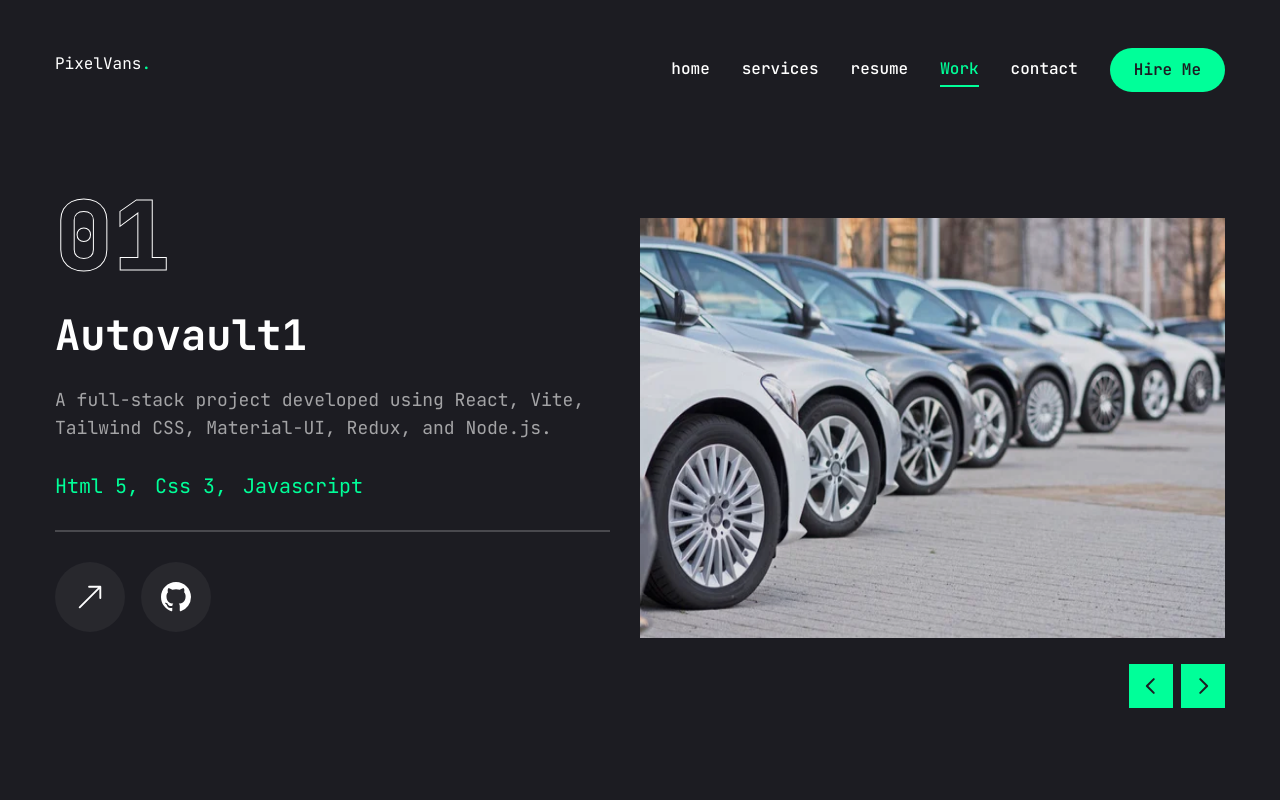
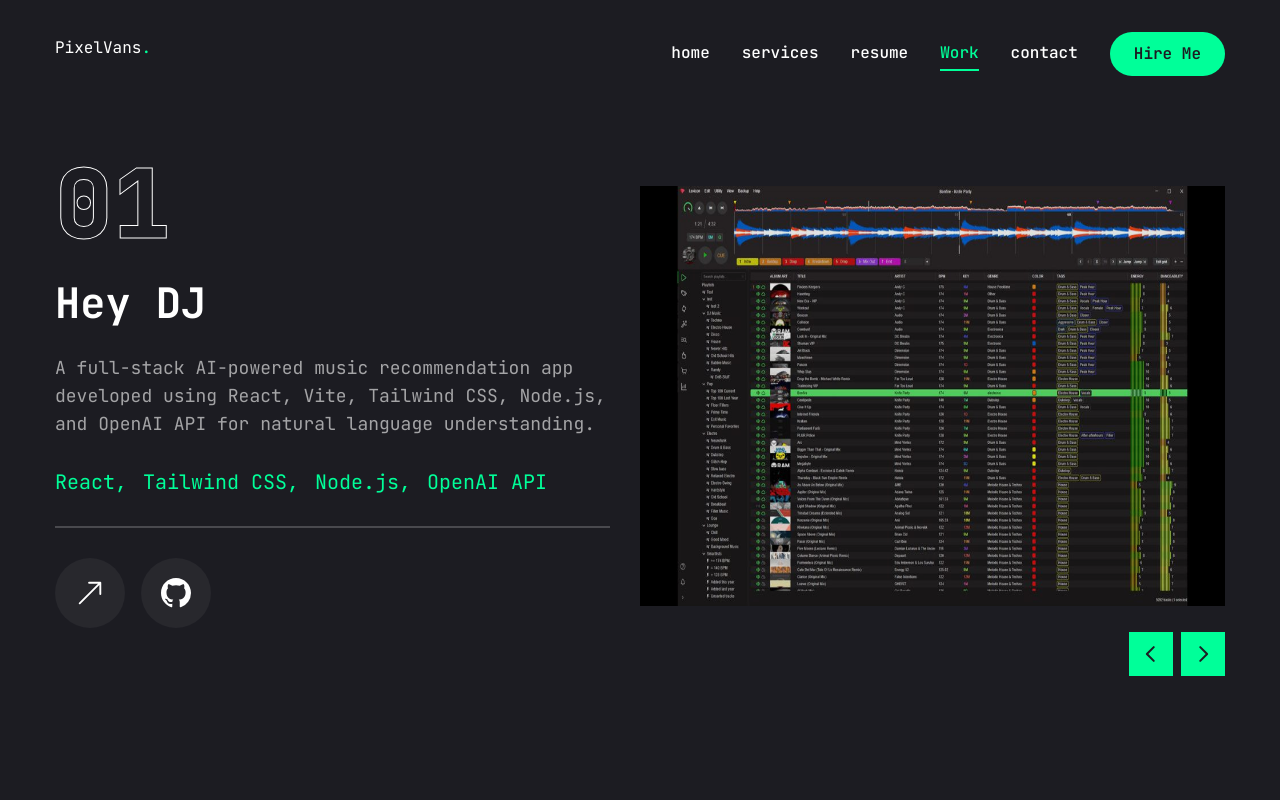
Before and after one commit to PixelVans/PORTFOLIO, a Next.js app: page /work in a window 1280 px wide. Built offline with nearby package versions, Linux system fonts and the light colour scheme.

Commit message:
slidebar fix

```diff
--- a/app/services/page.jsx
+++ b/app/services/page.jsx
@@ -16,22 +16,25 @@
   },
   {
     num: '02',
-    title: 'Graphic Design',
-    description: 'Creating eye-catching visuals to enhance your brand identity and communication.',
+    title: 'Data Entry/Extraction',
+    description: 'Scraping websites and mining valuable data to empower your business with actionable insights.',
     href: ''
   },
+
   {
     num: '03',
-    title: 'Magazine',
-    description: 'Designing engaging magazine layouts that captivate readers and deliver your message effectively.',
+    title: 'Automation',
+    description: 'Developing intelligent bots and automation tools to streamline tasks, boost efficiency, and reduce manual work.',
     href: ''
   },
+
   {
     num: '04',
-    title: 'Blogs',
-    description: 'Developing compelling blog content and design to attract and retain your audience.',
+    title: 'Database Management',
+    description: 'Designing, organizing, and maintaining efficient databases to ensure secure and reliable data storage and access.',
     href: ''
-  },
+  }
+
 ];
 
 
--- a/app/work/page.jsx
+++ b/app/work/page.jsx
@@ -1,6 +1,3 @@
-
-
-
 
 
 'use client'
@@ -24,13 +21,24 @@
   {
     num: '01',
     category: 'fullstack',
+    title: 'Hey DJ',
+    description: 'A full-stack AI-powered music recommendation app developed using React, Vite, Tailwind CSS, Node.js, and OpenAI API for natural language understanding.',
+    stack: [{ name: 'React' }, { name: 'Tailwind CSS' }, { name: 'Node.js' }, { name: 'OpenAI API' }],
+    Image: '/assets/heydj.jpg',
+    live: 'https://heydjtest.vercel.app/',
+    github: 'https://github.com/PixelVans'
+  },
+
+  {
+    num: '01',
+    category: 'fullstack',
     title: 'Autovault1',
-    description: 'A full-stack project developed using React, Vite, Tailwind CSS, Material-UI, Redux, and Node.js.'
+    description: 'An Ongoing full-stack project developed using React, Vite, Tailwind CSS, Material-UI, Redux, and Node.js.'
     ,
     stack: [{ name: 'Html 5' }, { name: 'Css 3' }, { name: 'Javascript' }],
     Image: '/assets/autovolt.jpg',
     live: 'https://autovault1.onrender.com/',
-    github: '',
+    github: 'https://github.com/PixelVans',
   },
   {
     num: '02',
@@ -40,20 +48,19 @@
     stack: [{ name: 'React' }, { name: 'Redux' }, { name: 'Vite' }, { name: 'Node.js' }],
     Image: '/assets/estate.jpg',
     live: 'https://vans-estate.onrender.com/',
-    github: '',
+    github: 'https://github.com/PixelVans',
+  },
+    {
+    num: '03',
+    category: 'backend',
+    title: 'LinkedIn Scraper with Scrapy',
+    description: 'A Python-based web scraping project that automates the extraction of job listings from LinkedIn using Scrapy, with structured export to CSV/JSON.',
+    stack: [{ name: 'Python' }, { name: 'Scrapy' }, { name: 'XPath' }, { name: 'Pandas' }],
+    Image: '/assets/linkedin.jpg',
+    live: '',
+    github: 'https://github.com/PixelVans'
   },
 
-  {
-    num: '03',
-    category: 'frontend. (ongoing..)',
-    title: 'Glowstride',
-    description: 'E-commerce app for a fashion company',
-    stack: [{ name: 'Next.js' }, { name: 'Tailwind.css' }, { name: 'Node.js' }],
-    Image: '/assets/glow.jpg',
-     live: 'https://glowstride.vercel.app/',
-
-    github: '',
-  },
   {
     num: '04',
     category: 'static blog app [11ty.]',
@@ -63,27 +70,41 @@
     Image: '/assets/11ty.jpg',
      live: 'https://arsenblog.netlify.app/',
 
-    github: '',
+    github: 'https://github.com/PixelVans',
   },
+
   {
     num: '05',
-    category: 'fullstack',
-    title: 'Vertex SCH mgt',
-    description: 'A school management system built on nextjs',
+    category: 'frontend. (ongoing..)',
+    title: 'Glowstride',
+    description: 'E-commerce app for a fashion company under development',
     stack: [{ name: 'Next.js' }, { name: 'Tailwind.css' }, { name: 'Node.js' }],
-    Image: '/assets/school.jpg',
-     live: 'https://vertex-sch-mgt.onrender.com/',
-    github: '',
+    Image: '/assets/glow.jpg',
+     live: 'https://glowstride.vercel.app/',
+
+    github: 'https://github.com/PixelVans',
   },
   {
     num: '06',
     category: 'fullstack',
+    title: 'Vertex SCH mgt',
+    description: 'A Proposed school management system built on nextjs',
+    stack: [{ name: 'Next.js' }, { name: 'Tailwind.css' }, { name: 'Node.js' }],
+    Image: '/assets/school.jpg',
+     live: 'https://vertex-sch-mgt.onrender.com/',
+    github: 'https://github.com/PixelVans',
+  },
+
+
+  {
+    num: '07',
+    category: 'fullstack',
     title: 'library',
-    description: 'sketch project, big screens only',
+    description: 'sketch project, big screens only (incomplete)',
     stack: [{ name: 'Next.js' }, { name: 'Tailwind.css' }, { name: 'Node.js' }],
     Image: '/assets/books.jpg',
      live: 'https://vanslibrary.onrender.com/',
-    github: '',
+    github: 'https://github.com/PixelVans',
   },
 ]
 
@@ -103,7 +124,7 @@
       <div className='container mx-auto'>
         <div className='flex flex-col xl:flex-row gap-[30px]'>
           <div className='w-full xl:w-[50%] xl:h-[460px] flex flex-col
-        xl:justify-between order-2 xl:order-none'>
+                xl:justify-between order-2 xl:order-none'>
             <div className='flex flex-col gap-[30px] h-[50%]'>
               <div
                 className='text-5xl sm:text-8xl leading-none font-extrabold
--- a/components/Header.jsx
+++ b/components/Header.jsx
@@ -9,7 +9,7 @@
 
 export default function Header() {
   return (
-      <header className="py-8 xl:py-12 text-white ">
+      <header className="py-5 xl:py-8 text-white ">
           <div className="container mx-auto flex justify-between items center">
               {/* logo */}
               <Link href={'/'}>
--- a/components/MobileNav.jsx
+++ b/components/MobileNav.jsx
@@ -1,68 +1,55 @@
 'use client'
-import { Sheet,SheetContent,SheetTrigger } from "@/components/ui/sheet"
+
+import { Sheet, SheetContent, SheetTrigger } from "@/components/ui/sheet"
 import { usePathname } from "next/navigation"
-import Link from 'next/link';
-import {CiMenuFries} from 'react-icons/ci'
-
+import Link from 'next/link'
+import { useState } from 'react'
+import { CiMenuFries } from 'react-icons/ci'
 
 const links = [
-    {
-        name: 'home',
-        path: '/'
-    },
-    {
-        name: 'services',
-        path: '/services'
-    },
-    {
-        name: 'resume',
-        path: '/resume'
-    },
-    {
-        name: 'work',
-        path: '/work'
-    },
-    {
-        name: 'contact',
-        path: '/contact'
-    },
+  { name: 'home', path: '/' },
+  { name: 'services', path: '/services' },
+  { name: 'resume', path: '/resume' },
+  { name: 'work', path: '/work' },
+  { name: 'contact', path: '/contact' },
 ]
 
+const MobileNav = () => {
+  const pathname = usePathname()
+  const [open, setOpen] = useState(false)
 
-const MobileNav = () => {
-    const pathname = usePathname();
+  const handleLinkClick = () => {
+    setOpen(false)
+  }
+
   return (
-      <Sheet>
+    <Sheet open={open} onOpenChange={setOpen}>
       <SheetTrigger className='flex justify-center items-center'>
         <CiMenuFries className='text-[32px] text-accent'/>
       </SheetTrigger>
       <SheetContent className='flex flex-col'>
-              {/* logo */}
+        {/* Logo */}
         <div className="mt-32 mb-40 text-center text-2xl">
-                  <Link href='/'>
+          <Link href='/' onClick={handleLinkClick}>
             <h1 className="text-3xl font-semibold">
               Vans<span className="text-accent">.</span>
             </h1>
           </Link>
         </div>
 
-              {/* nav */}
+        {/* Navigation */}
         <nav className="flex flex-col justify-center items-center gap-8">
-                  {links.map((link, index) => {
-                      return (
+          {links.map((link, index) => (
             <Link
               href={link.path}
               key={index}
-                              className={`${link.path === pathname &&
-                      'text-accent border-accent border-b-2 '
-                  }text-xl capitalize hover:text-accent transition-all`}
+              onClick={handleLinkClick}
+              className={`${link.path === pathname ? 'text-accent border-accent border-b-2 ' : ''}text-xl capitalize hover:text-accent transition-all`}
             >
               {link.name}
             </Link>
-                      );
-                  })}
+          ))}
         </nav>
-
       </SheetContent>
     </Sheet>
   )
--- a/components/Photo.jsx
+++ b/components/Photo.jsx
@@ -57,7 +57,7 @@
             quality={100}
             fill
             alt="profile picture"
-            className="object-contain p-[20px] xl:p-[30px] ml-3 sm:ml-4 lg:ml-5  xl:mt-[-40px] md:mt-[-20px] mt-[-20px]"
+            className="object-contain p-[40px] xl:p-[55px] ml- sm:ml- lg:ml-  xl:mt-[-15px] md:mt-[-10px] mt-[-10px]"
           />
         </motion.div>
       </motion.div>
```
Also changed, not shown: public/assets/heydj.jpg (added), public/assets/linkedin.jpg (added). Lines whose indentation alone changed are shown as unchanged.
